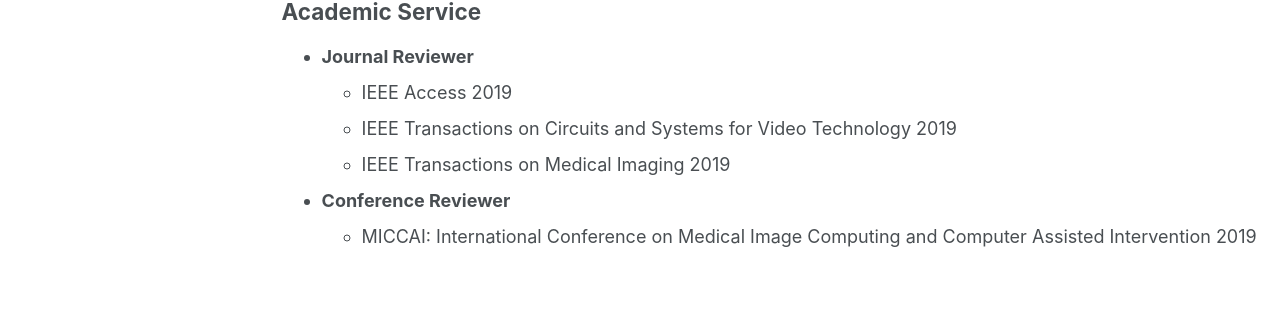
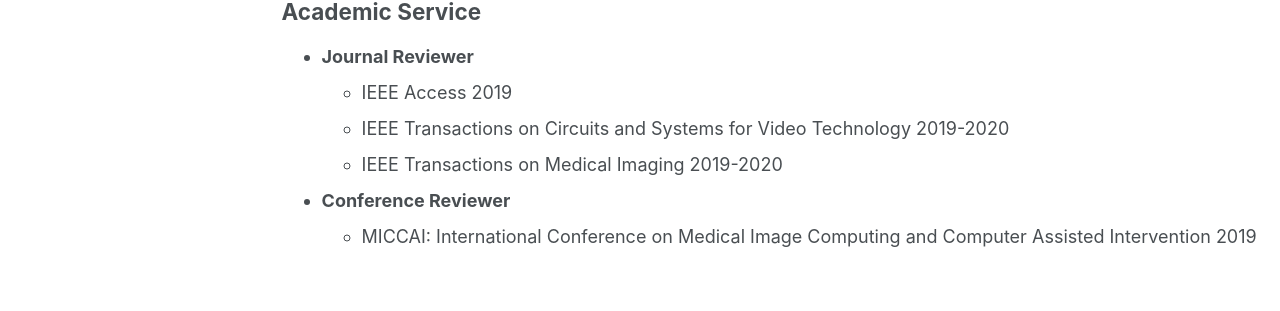
Before and after one commit to eveningdong/eveningdong.github.io, a Jekyll site: the page built from _pages/academic.md, in a window 1280 px wide and 900 px high, scrolled down 2102 px. Shown: the part 434-745 px from the top of the window. Built offline with Jekyll 4.4.1, drawn with Linux system fonts in a browser that asks for light colours; some web fonts are replaced.

Commit message:
update review time

```diff
--- a/_pages/academic.md
+++ b/_pages/academic.md
@@ -80,8 +80,8 @@
 ## Academic Service
 * **Journal Reviewer**
   + IEEE Access 2019
-  + IEEE Transactions on Circuits and Systems for Video Technology 2019
-  + IEEE Transactions on Medical Imaging 2019
+  + IEEE Transactions on Circuits and Systems for Video Technology 2019-2020
+  + IEEE Transactions on Medical Imaging 2019-2020
 
 * **Conference Reviewer**
   + MICCAI: International Conference on Medical Image Computing and Computer Assisted Intervention 2019
```
